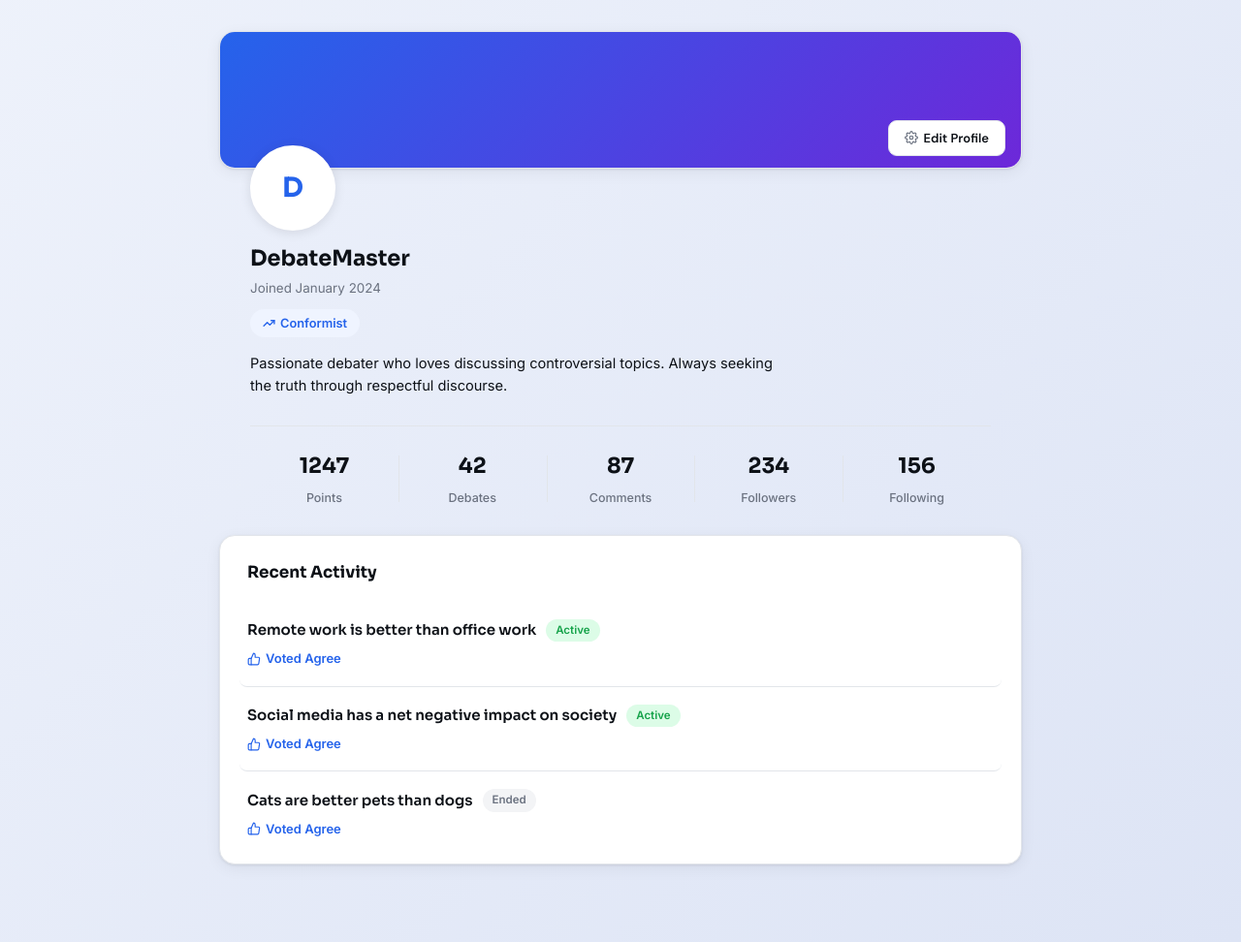
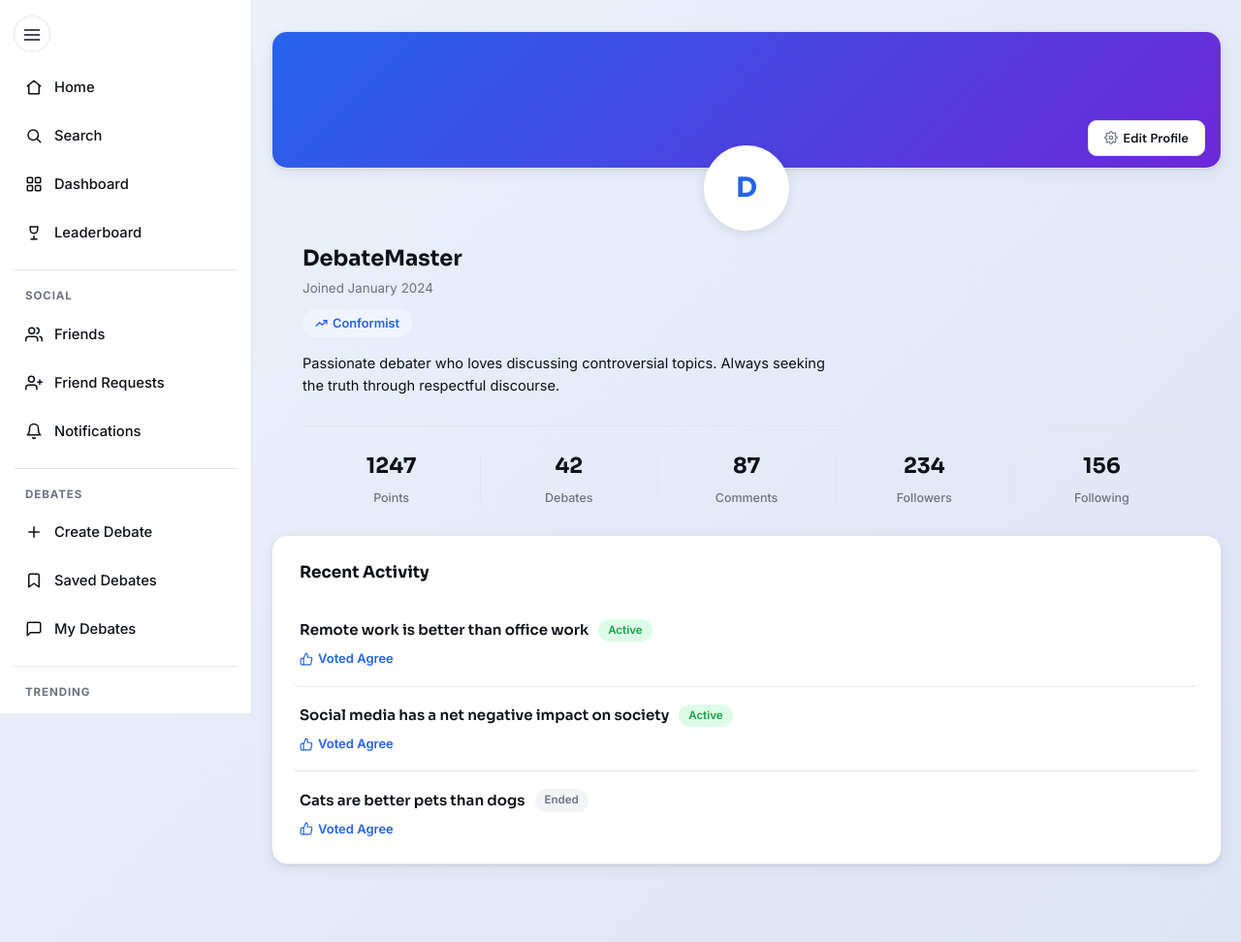
Before and after one commit to top-zizu/CITS-3403-Project, a Flask app: page /user-profile in a window 1280 px wide. Shown: the part 64-1036 px from the top of the page at 97% size. Run offline with Flask 3, Linux system fonts and the light colour scheme.

Commit message:
Added sidebar to user profile

```diff
--- a/static/sidebar.js
+++ b/static/sidebar.js
@@ -130,7 +130,7 @@ document.addEventListener("DOMContentLoaded", () => {
 
       <div class="sidebar-divider"></div>
 
-      <div class="sidebar-label">Topics</div>
+      <div class="sidebar-label">Trending</div>
 
       <div class="sidebar-section">
 
--- a/static/style_create_debate.css
+++ b/static/style_create_debate.css
@@ -242,7 +242,7 @@
     margin: 28px 0;
   }
 
-  /* ── Toast ─────────────────────────────────────────────────── */
+  /* Toast */
   .toast {
     position: fixed;
     bottom: 28px;
--- a/static/style_user_profile.css
+++ b/static/style_user_profile.css
@@ -311,3 +311,15 @@ body.dark-mode .status-ended {
   color: #374151;
   font-weight: 700;
 }
+
+body.sidebar-open main,
+body.sidebar-collapsed main {
+  max-width: none;
+}
+
+body.sidebar-open main > *,
+body.sidebar-collapsed main > * {
+  max-width: 980px;
+  margin-left: auto;
+  margin-right: auto;
+}
--- a/templates/user-profile.html
+++ b/templates/user-profile.html
@@ -4,6 +4,8 @@
   <link href="https://cdn.jsdelivr.net/npm/bootstrap@5.3.0/dist/css/bootstrap.min.css" rel="stylesheet">
   <link href="https://fonts.googleapis.com/css2?family=Inter:wght@400;600&display=swap" rel="stylesheet">
   <link rel="stylesheet" href="../static/style.css">
+  <link rel="stylesheet" href="{{ url_for('static', filename='style_sidebar.css') }}">
+<script src="{{ url_for('static', filename='sidebar.js') }}" defer></script>
   <link rel="stylesheet" href="../static/style_user_profile.css">
   <script src="../static/main.js" defer></script>
 
@@ -13,6 +15,7 @@
 <body>
 
 <div id="nav-placeholder"></div>
+<div id="sidebar-placeholder"></div>
 
 <main>
 
```
Also changed, not shown: static/dashboard.css (+12 -0 lines).
